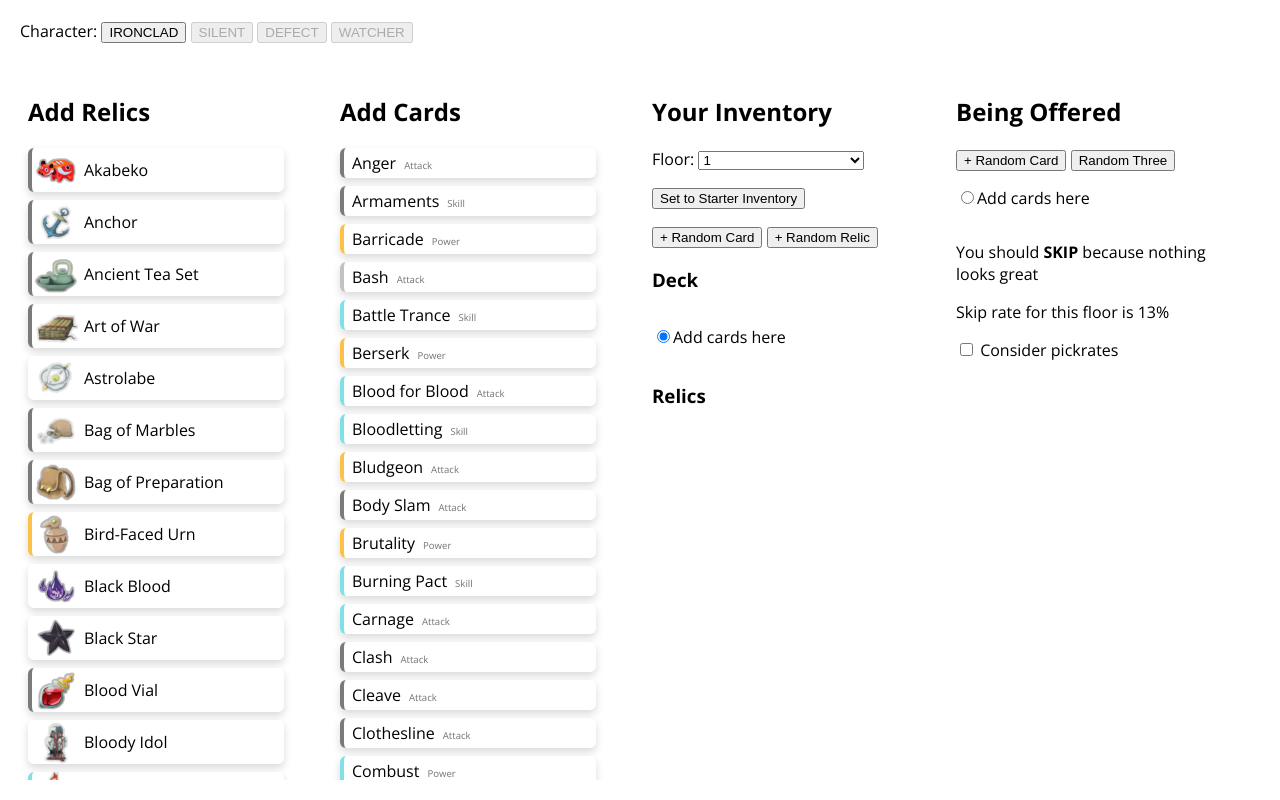
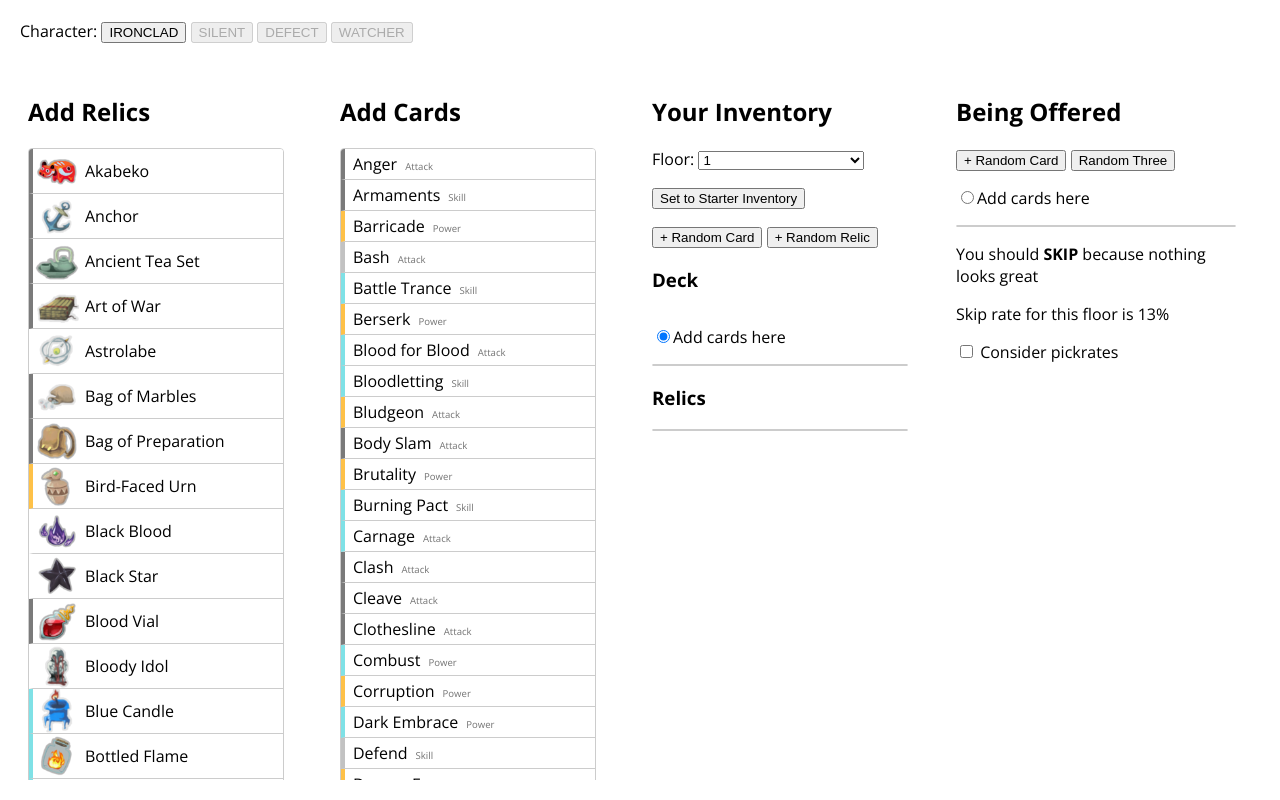
Before and after one commit to use/spirepicks, a Next.js app: page / in a window 1280 px wide. Built offline with nearby package versions, Linux system fonts and the light colour scheme.

Commit message:
Make card style more vertically compact

```diff
--- a/pages/index.tsx
+++ b/pages/index.tsx
@@ -436,12 +436,11 @@
       paddingLeft: '.5rem',
     }}>
       <h2>Add Cards</h2>
-      <ul className="list-unstyled">
+      <ul className="list-unstyled item-list">
         {cardsForChar.map((card, index) => (
           <li
             key={`${card.name}_${card.char}`}
             style={{
-              marginBottom: '8px',
             }}
           >
             <DeckListCard
@@ -474,12 +473,11 @@
       paddingLeft: '.5rem',
     }}>
       <h2>Add Relics</h2>
-      <ul className="list-unstyled">
+      <ul className="list-unstyled item-list">
         {relicsForChar.map((item, index) => (
           <li
             key={`${item.name}_${item.char}`}
             style={{
-              marginBottom: '8px',
             }}
           >
             <RelicListItem
@@ -511,12 +509,11 @@
         handleClick={props.handleAddCardsHereClick}
         addCardsHere={props.addCardsHere}
       />
-      <ul className="list-unstyled">
+      <ul className="list-unstyled item-list">
         {props.decklist.map((card, index) => (
           <li
             key={index}
             style={{
-              marginBottom: '8px',
             }}
           >
             <DeckListCard
@@ -547,12 +544,11 @@
   return (
     <div>
       <h3>Relics</h3>
-      <ul className="list-unstyled">
+      <ul className="list-unstyled item-list">
         {props.relicList.map((itemName, index) => (
           <li
             key={index}
             style={{
-              marginBottom: '8px',
             }}
           >
             <RelicListItem
@@ -602,12 +598,11 @@
         handleClick={props.handleAddCardsHereClick}
         addCardsHere={props.addCardsHere}
       />
-      <ul className="list-unstyled">
+      <ul className="list-unstyled item-list">
         {props.offerList.map((card, index) => (
           <li
             key={index}
             style={{
-              marginBottom: '8px',
             }}
           >
             <DeckListCard
--- a/styles.scss
+++ b/styles.scss
@@ -4,21 +4,29 @@
   margin: 0 auto;
 }
 
+.item-list {
+  border: 1px solid #ccc;
+  border-radius: 4px;
+  overflow: hidden;
+  li > * {
+    border-bottom: 1px solid #ccc;
+  }
+  li:last-child > * {
+    border-bottom: 0;
+  }
+}
+
 .card {
   // transition: .15s all ease;
   display: flex;
-  box-shadow: 0 4px 8px hsla(0, 0%, 0%, .15), 0 0 0 transparent;
   flex-direction: column;
   background-color: white;
-  border-radius: 6px;
   font-family: 'Open Sans', sans-serif;
   overflow: hidden;
   border-left: 4px solid transparent;
   cursor: pointer;
   &:hover {
-    box-shadow:
-      0 4px 8px hsla(0, 0%, 0%, .15),
-      0 0 3px 3px rgb(0, 143, 238);
+    background-color: rgb(253, 253, 214);
   }
   &--picked {
     background-color: hsl(138, 94%, 81%);
```
Also changed, not shown: todo.txt.
